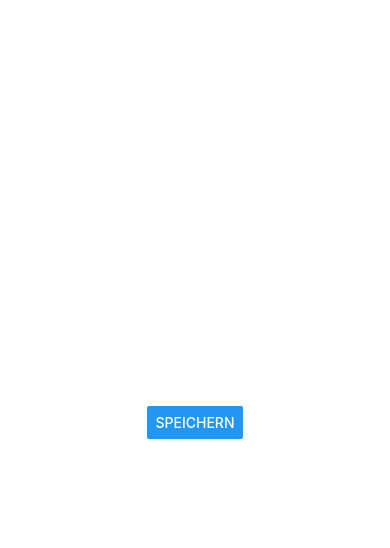
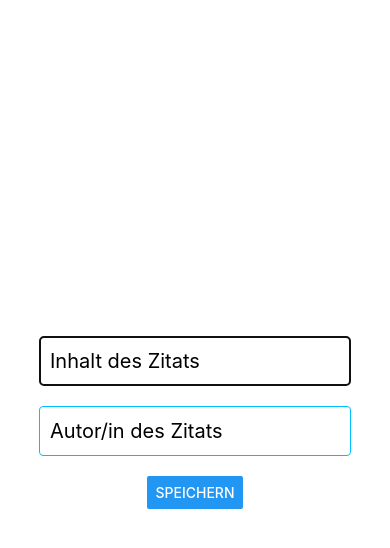
Before and after one commit to TrendingTechnology/NiceQuotes, a React Native app: screen / in a window 390 px wide. Both pictures are taken after a click on the button "NEU". Shown: the top 548 px of the page. Built offline with nearby package versions, Linux system fonts and the light colour scheme.

Commit message:
TextInputs einheitlich mit Rahmen darstellen

```diff
--- a/js/components/NewQuote.js
+++ b/js/components/NewQuote.js
@@ -10,6 +10,16 @@
         animationType="slide"
       >
         <View style={styles.container}>
+          <TextInput
+            style={styles.input}
+            placeholder="Inhalt des Zitats"
+            underlineColorAndroid="transparent"
+          />
+          <TextInput
+            style={styles.input}
+            placeholder="Autor/in des Zitats"
+            underlineColorAndroid="transparent"
+          />
           <Button title="Speichern" onPress={this.props.onSave} />
         </View>
       </Modal>
@@ -22,5 +32,15 @@
     flex: 1,
     alignItems: 'center',
     justifyContent: 'center'
+  },
+  input: {
+    borderWidth: 1,
+    borderColor: 'deepskyblue',
+    borderRadius: 4,
+    width: '80%',
+    marginBottom: 20,
+    fontSize: 20,
+    padding: 10,
+    height: 50
   }
 });
```
